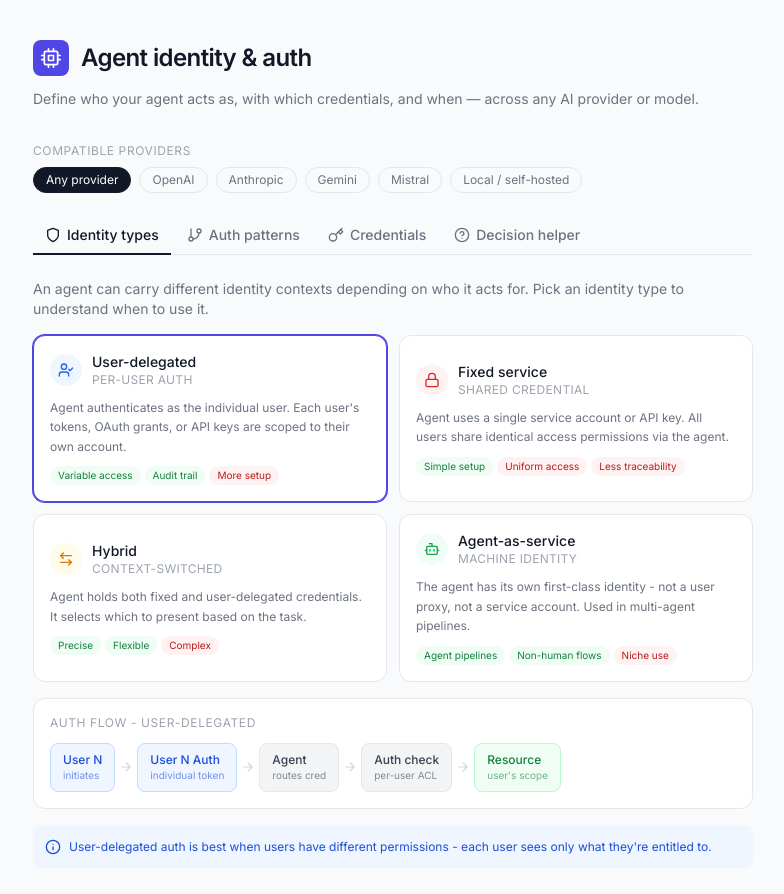
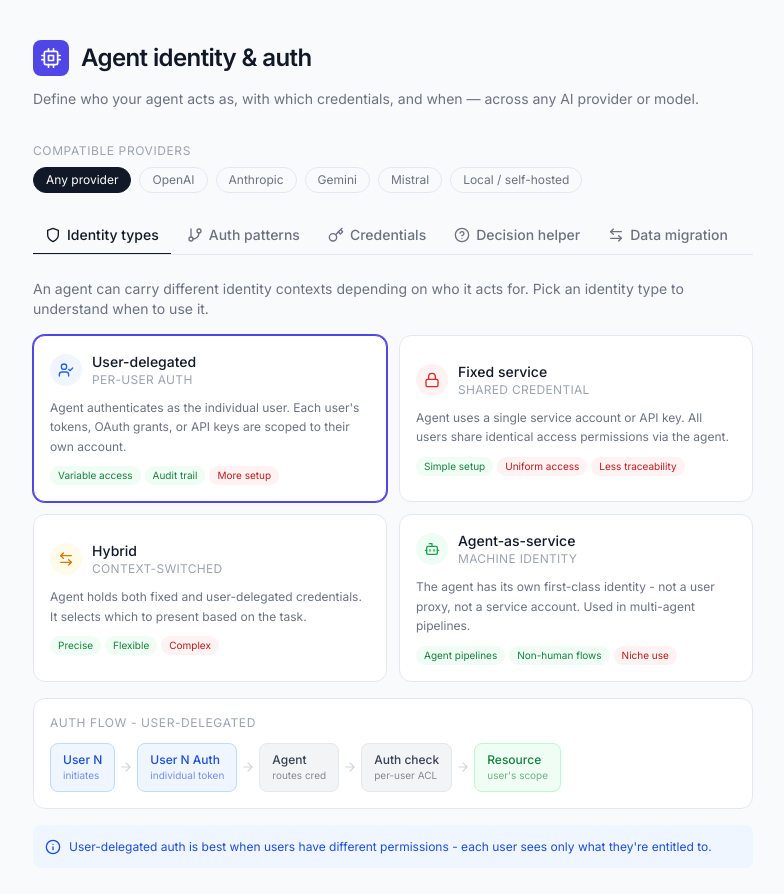
Before and after one commit to hvrcharon1/agent-identity, a Next.js app: page / in a window 1280 px wide. Shown: the top 894 px of the page, without its empty margins (247-1031 px from the left). Built offline with nearby package versions, Linux system fonts and the light colour scheme.

Commit message:
feat(migration): wire MigrationTab into page.tsx — add Data migration tab with arrow icon

```diff
--- a/src/app/page.tsx
+++ b/src/app/page.tsx
@@ -5,6 +5,7 @@ import { IdentitiesTab } from '@/components/IdentitiesTab';
 import { PatternsTab } from '@/components/PatternsTab';
 import { CredentialsTab } from '@/components/CredentialsTab';
 import { DecisionTab } from '@/components/DecisionTab';
+import { MigrationTab } from '@/components/MigrationTab';
 import type { SupportedProvider } from '@/lib/types';
 
 // ─── Inline SVG tab icons ────────────────────────────────────────────────────
@@ -47,22 +48,30 @@ function IconCpu({ className }: { className?: string }) {
     </svg>
   );
 }
+function IconArrowLeftRight({ className }: { className?: string }) {
+  return (
+    <svg xmlns="http://www.w3.org/2000/svg" width="16" height="16" viewBox="0 0 24 24" fill="none" stroke="currentColor" strokeWidth="2" strokeLinecap="round" strokeLinejoin="round" className={className} aria-hidden="true">
+      <path d="M8 3 4 7l4 4"/><path d="M4 7h16"/><path d="m16 21 4-4-4-4"/><path d="M20 17H4"/>
+    </svg>
+  );
+}
 
 const TABS = [
-  { id: 'identities', label: 'Identity types',   Icon: IconShield    },
-  { id: 'patterns',   label: 'Auth patterns',     Icon: IconGitBranch },
-  { id: 'credentials',label: 'Credentials',       Icon: IconKey       },
-  { id: 'decide',     label: 'Decision helper',   Icon: IconHelpCircle},
+  { id: 'identities',  label: 'Identity types',   Icon: IconShield        },
+  { id: 'patterns',    label: 'Auth patterns',     Icon: IconGitBranch     },
+  { id: 'credentials', label: 'Credentials',       Icon: IconKey           },
+  { id: 'decide',      label: 'Decision helper',   Icon: IconHelpCircle    },
+  { id: 'migration',   label: 'Data migration',    Icon: IconArrowLeftRight },
 ] as const;
 
 type TabId = (typeof TABS)[number]['id'];
 
 const PROVIDERS: { id: SupportedProvider; label: string }[] = [
-  { id: 'openai',    label: 'OpenAI'            },
-  { id: 'anthropic', label: 'Anthropic'         },
-  { id: 'gemini',    label: 'Gemini'            },
-  { id: 'mistral',   label: 'Mistral'           },
-  { id: 'local',     label: 'Local / self-hosted'},
+  { id: 'openai',    label: 'OpenAI'             },
+  { id: 'anthropic', label: 'Anthropic'          },
+  { id: 'gemini',    label: 'Gemini'             },
+  { id: 'mistral',   label: 'Mistral'            },
+  { id: 'local',     label: 'Local / self-hosted' },
 ];
 
 export default function Home() {
@@ -118,13 +127,13 @@ export default function Home() {
 
         {/* Tabs */}
         <div className="border-b border-gray-200 mb-6">
-          <nav className="flex gap-1" aria-label="Main navigation">
+          <nav className="flex gap-1 overflow-x-auto" aria-label="Main navigation">
             {TABS.map(({ id, label, Icon }) => (
               <button
                 key={id}
                 onClick={() => setActiveTab(id)}
                 aria-current={activeTab === id ? 'page' : undefined}
-                className={`flex items-center gap-1.5 px-3 py-2 text-sm font-medium border-b-2 -mb-px transition-colors ${
+                className={`flex items-center gap-1.5 px-3 py-2 text-sm font-medium border-b-2 -mb-px transition-colors whitespace-nowrap ${
                   activeTab === id
                     ? 'border-gray-900 text-gray-900'
                     : 'border-transparent text-gray-500 hover:text-gray-700'
@@ -137,11 +146,12 @@ export default function Home() {
           </nav>
         </div>
 
-        {/* Tab content — Finding #6: activeProvider wired to PatternsTab + CredentialsTab */}
+        {/* Tab content */}
         {activeTab === 'identities'  && <IdentitiesTab />}
         {activeTab === 'patterns'    && <PatternsTab provider={activeProvider} />}
         {activeTab === 'credentials' && <CredentialsTab provider={activeProvider} />}
         {activeTab === 'decide'      && <DecisionTab />}
+        {activeTab === 'migration'   && <MigrationTab />}
 
       </div>
     </main>
```
